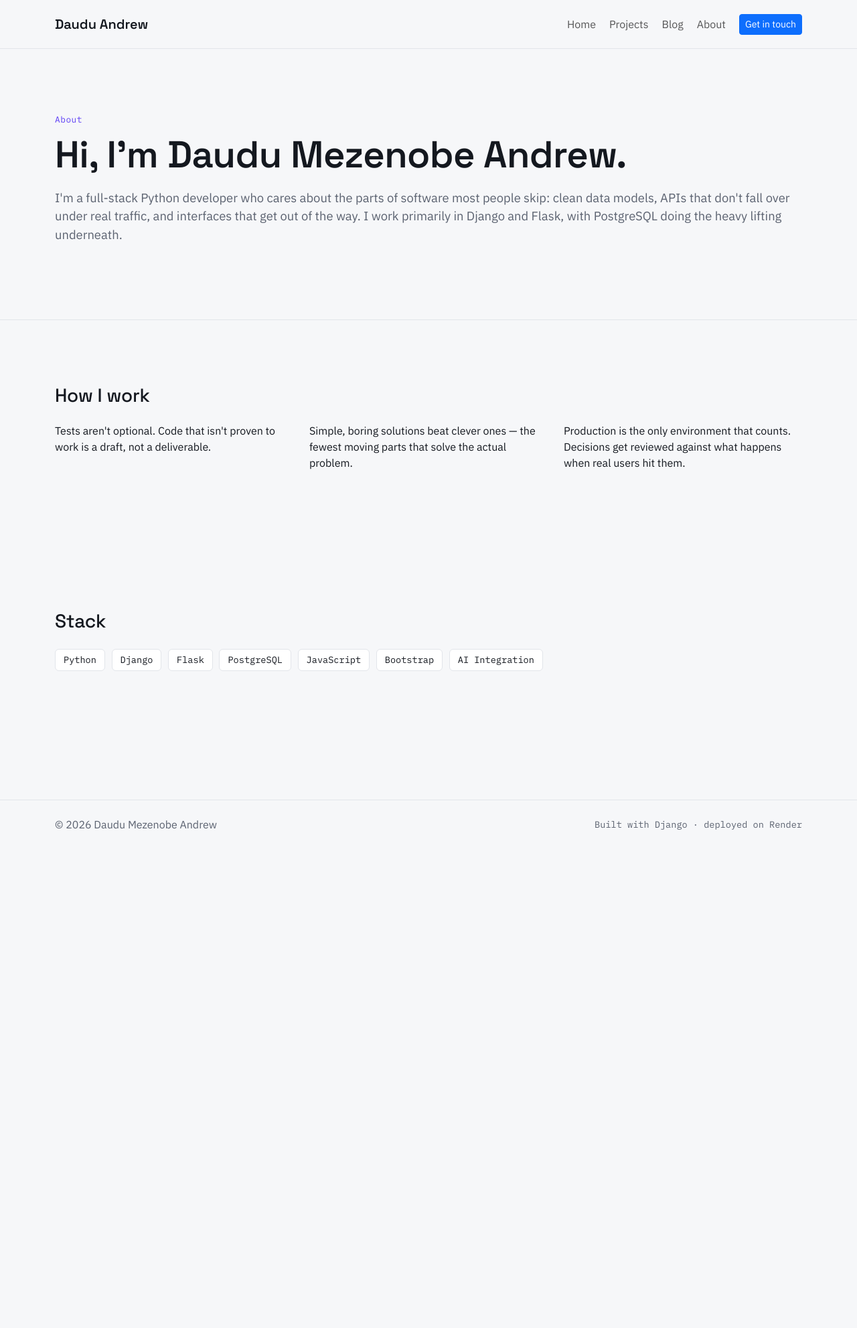
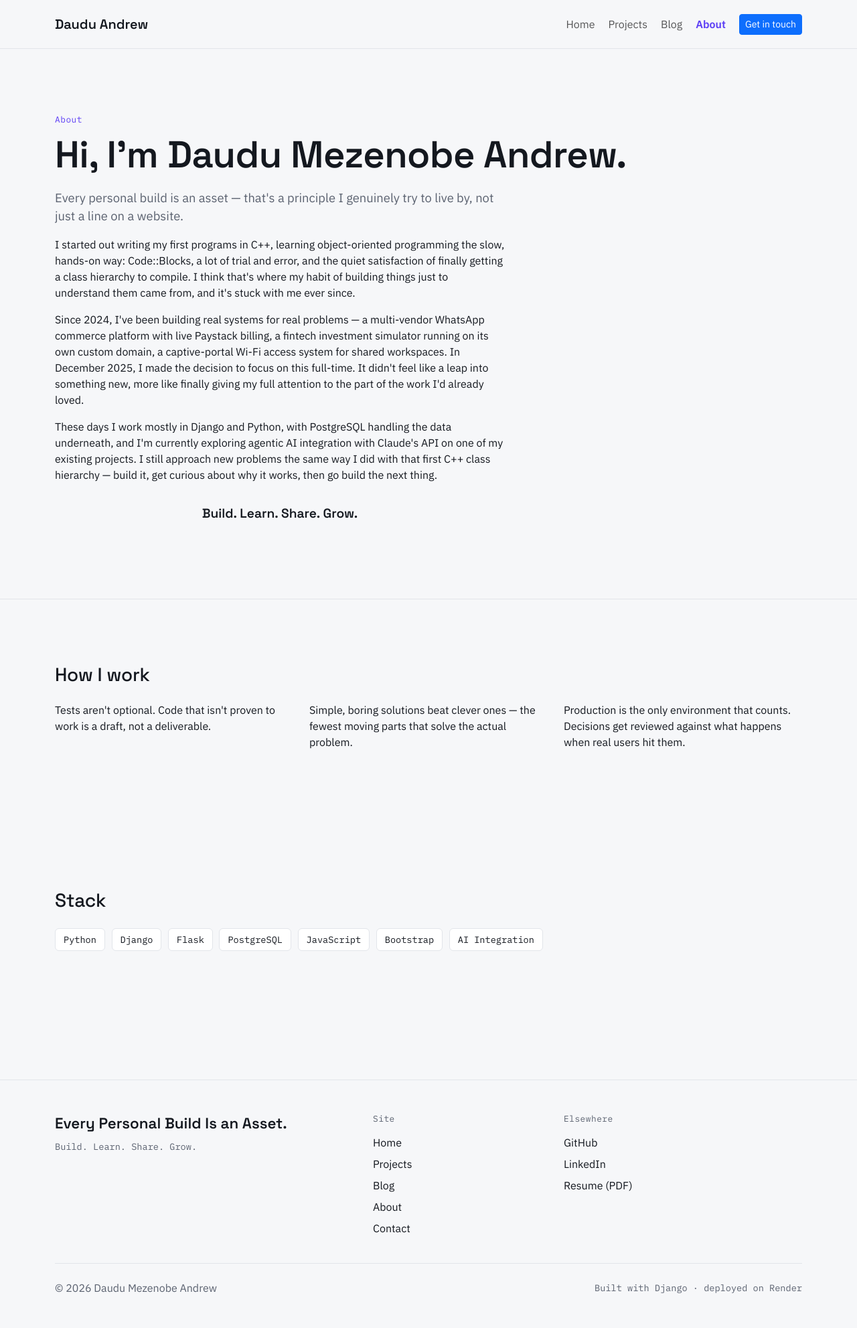
Before and after one commit to dauduandre-eng/portfolio, a Django app: page /about/ in a window 1280 px wide. Shown: the whole page at 67% size. Before the commit the page ends 1239 px from the top, so only its background shows below. Run offline with Django 5.2, Linux system fonts and the light colour scheme.

Commit message:
V1.1 Batch A: real About bio, footer with social links and resume, active/sticky nav

```diff
--- a/apps/core/context_processors.py
+++ b/apps/core/context_processors.py
@@ -5,3 +5,24 @@ def canonical_url(request):
     page even if someone arrived via ?utm_source=... tracking params.
     """
     return {"canonical_url": request.build_absolute_uri(request.path)}
+
+
+def active_nav(request):
+    """
+    A naive "does this URL match the current path" check breaks here:
+    Projects and Blog each have a list page AND detail pages that should
+    highlight the same nav item, so we match on the URL's app_name instead.
+    Home and About share the `core` app, so those two are matched on the
+    specific view name rather than the app, or being on About would
+    incorrectly also light up Home.
+    """
+    match = request.resolver_match
+    if match is None:
+        return {"active_nav": None}
+
+    if match.app_name == "core":
+        active = match.url_name  # "home" or "about"
+    else:
+        active = match.app_name  # "projects", "blog", "contact"
+
+    return {"active_nav": active}
--- a/apps/core/templates/core/about.html
+++ b/apps/core/templates/core/about.html
@@ -8,18 +8,39 @@
   <div class="container">
     <p class="eyebrow">About</p>
     <h1 class="display-headline">Hi, I'm Daudu Mezenobe Andrew.</h1>
-    <!-- TODO: replace this paragraph with your real background — current
-         role or availability, how long you've been building software, and
-         what pulled you toward backend/Python work specifically. Generic
-         placeholder copy below; nothing here is a claim about your actual
-         history yet. -->
-    <p class="lead">
-      I'm a full-stack Python developer who cares about the parts of
-      software most people skip: clean data models, APIs that don't fall
-      over under real traffic, and interfaces that get out of the way.
-      I work primarily in Django and Flask, with PostgreSQL doing the
-      heavy lifting underneath.
-    </p>
+    <div class="prose">
+      <p class="lead">
+        Every personal build is an asset — that's a principle I genuinely
+        try to live by, not just a line on a website.
+      </p>
+      <p>
+        I started out writing my first programs in C++, learning
+        object-oriented programming the slow, hands-on way: Code::Blocks,
+        a lot of trial and error, and the quiet satisfaction of finally
+        getting a class hierarchy to compile. I think that's where my
+        habit of building things just to understand them came from, and
+        it's stuck with me ever since.
+      </p>
+      <p>
+        Since 2024, I've been building real systems for real problems —
+        a multi-vendor WhatsApp commerce platform with live Paystack
+        billing, a fintech investment simulator running on its own custom
+        domain, a captive-portal Wi-Fi access system for shared
+        workspaces. In December 2025, I made the decision to focus on
+        this full-time. It didn't feel like a leap into something new,
+        more like finally giving my full attention to the part of the
+        work I'd already loved.
+      </p>
+      <p>
+        These days I work mostly in Django and Python, with PostgreSQL
+        handling the data underneath, and I'm currently exploring agentic
+        AI integration with Claude's API on one of my existing projects.
+        I still approach new problems the same way I did with that first
+        C++ class hierarchy — build it, get curious about why it works,
+        then go build the next thing.
+      </p>
+      <p class="philosophy-signoff">Build. Learn. Share. Grow.</p>
+    </div>
   </div>
 </section>
 
--- a/config/settings.py
+++ b/config/settings.py
@@ -129,6 +129,7 @@ TEMPLATES = [
                 "django.contrib.messages.context_processors.messages",
                 "apps.chat.context_processors.chat_enabled",
                 "apps.core.context_processors.canonical_url",
+                "apps.core.context_processors.active_nav",
             ],
         },
     },
--- a/static/css/main.css
+++ b/static/css/main.css
@@ -98,10 +98,27 @@ button:focus-visible,
   background: var(--color-paper);
 }
 
+/* z-index sits below the chat widget's 1050 (see .chat-widget) so the
+   widget always floats above the nav, never the reverse. */
+.site-header--sticky {
+  position: sticky;
+  top: 0;
+  z-index: 1020;
+}
+
 .navbar-brand {
   font-family: var(--font-display);
   font-weight: 600;
   color: var(--color-ink) !important;
+}
+
+/* Bootstrap's .nav-link.active exists but has no opinion on color in our
+   theme - this gives it one, using the same signal-violet accent as
+   links and buttons elsewhere, so "you are here" reads as obviously
+   intentional rather than a missed style. */
+.navbar-nav .nav-link.active {
+  color: var(--color-signal) !important;
+  font-weight: 600;
 }
 
 .hero,
@@ -130,6 +147,56 @@ button:focus-visible,
 .site-footer {
   border-top: 1px solid var(--color-rule);
   margin-top: var(--space-section);
+}
+
+.footer-philosophy {
+  font-family: var(--font-display);
+  font-size: 1.4rem;
+  font-weight: 600;
+  margin-bottom: 0.5rem;
+}
+
+.footer-heading {
+  font-family: var(--font-mono);
+  font-size: 0.8rem;
+  letter-spacing: 0.04em;
+  color: var(--color-mist);
+  margin-bottom: 0.9rem;
+}
+
+.footer-link-list {
+  list-style: none;
+  padding: 0;
+  margin: 0;
+  display: flex;
+  flex-direction: column;
+  gap: 0.5rem;
+}
+
+.footer-link-list a {
+  color: var(--color-ink);
+  text-decoration: none;
+}
+
+.footer-link-list a:hover {
+  color: var(--color-signal);
+}
+
+.footer-bottom {
+  border-top: 1px solid var(--color-rule);
+  margin-top: 2.5rem;
+  padding-top: 1.5rem;
+}
+
+/* The philosophy line that closes out the About page (see .prose) - a
+   bit larger and centered, distinct from ordinary body paragraphs so it
+   reads as a deliberate sign-off, not just the last sentence. */
+.philosophy-signoff {
+  font-family: var(--font-display);
+  font-weight: 600;
+  font-size: 1.2rem;
+  text-align: center;
+  margin-top: 2rem;
 }
 
 /* =========================================================================
--- a/templates/partials/footer.html
+++ b/templates/partials/footer.html
@@ -1,8 +1,39 @@
-<footer class="site-footer">
-  <div class="container d-flex flex-column flex-sm-row justify-content-between align-items-center gap-2 py-4">
-    <p class="mb-0 text-mist">&copy; {% now "Y" %} Daudu Mezenobe Andrew</p>
-    <p class="mb-0 text-mist" style="font-family: var(--font-mono); font-size: 0.85rem;">
-      Built with Django &middot; deployed on Render
-    </p>
+{% load static %}<footer class="site-footer">
+  <div class="container py-5">
+    <div class="row gy-4">
+      <div class="col-md-5">
+        <p class="footer-philosophy">Every Personal Build Is an Asset.</p>
+        <p class="text-mist mb-0" style="font-family: var(--font-mono); font-size: 0.85rem;">
+          Build. Learn. Share. Grow.
+        </p>
+      </div>
+
+      <div class="col-md-3">
+        <p class="footer-heading">Site</p>
+        <ul class="footer-link-list">
+          <li><a href="{% url 'core:home' %}">Home</a></li>
+          <li><a href="{% url 'projects:list' %}">Projects</a></li>
+          <li><a href="{% url 'blog:list' %}">Blog</a></li>
+          <li><a href="{% url 'core:about' %}">About</a></li>
+          <li><a href="{% url 'contact:contact' %}">Contact</a></li>
+        </ul>
+      </div>
+
+      <div class="col-md-4">
+        <p class="footer-heading">Elsewhere</p>
+        <ul class="footer-link-list">
+          <li><a href="https://github.com/dauduandre-eng" target="_blank" rel="noopener">GitHub</a></li>
+          <li><a href="https://linkedin.com/in/andrewdaudu" target="_blank" rel="noopener">LinkedIn</a></li>
+          <li><a href="{% static 'resume.pdf' %}" target="_blank" rel="noopener">Resume (PDF)</a></li>
+        </ul>
+      </div>
+    </div>
+
+    <div class="footer-bottom d-flex flex-column flex-sm-row justify-content-between align-items-center gap-2">
+      <p class="mb-0 text-mist">&copy; {% now "Y" %} Daudu Mezenobe Andrew</p>
+      <p class="mb-0 text-mist" style="font-family: var(--font-mono); font-size: 0.85rem;">
+        Built with Django &middot; deployed on Render
+      </p>
+    </div>
   </div>
 </footer>
--- a/templates/partials/navbar.html
+++ b/templates/partials/navbar.html
@@ -1,4 +1,4 @@
-<header class="site-header">
+<header class="site-header site-header--sticky">
   <nav class="navbar navbar-expand-md py-3">
     <div class="container">
       <a class="navbar-brand" href="{% url 'core:home' %}">Daudu Andrew</a>
@@ -10,18 +10,25 @@
       <div class="collapse navbar-collapse" id="navMain">
         <ul class="navbar-nav ms-auto align-items-md-center gap-md-1">
           <li class="nav-item">
-            <a class="nav-link" href="{% url 'core:home' %}">Home</a>
+            <a class="nav-link {% if active_nav == 'home' %}active{% endif %}"
+               {% if active_nav == 'home' %}aria-current="page"{% endif %}
+               href="{% url 'core:home' %}">Home</a>
           </li>
           <li class="nav-item">
-            <a class="nav-link" href="{% url 'projects:list' %}">Projects</a>
+            <a class="nav-link {% if active_nav == 'projects' %}active{% endif %}"
+               {% if active_nav == 'projects' %}aria-current="page"{% endif %}
+               href="{% url 'projects:list' %}">Projects</a>
           </li>
           <li class="nav-item">
-            <a class="nav-link" href="{% url 'blog:list' %}">Blog</a>
+            <a class="nav-link {% if active_nav == 'blog' %}active{% endif %}"
+               {% if active_nav == 'blog' %}aria-current="page"{% endif %}
+               href="{% url 'blog:list' %}">Blog</a>
           </li>
           <li class="nav-item">
-            <a class="nav-link" href="{% url 'core:about' %}">About</a>
+            <a class="nav-link {% if active_nav == 'about' %}active{% endif %}"
+               {% if active_nav == 'about' %}aria-current="page"{% endif %}
+               href="{% url 'core:about' %}">About</a>
           </li>
-          <!-- Contact form (Milestone 5) earns its own nav item once it exists. -->
           <li class="nav-item ms-md-2">
             <a class="btn btn-sm btn-primary" href="{% url 'contact:contact' %}">Get in touch</a>
           </li>
```
Also changed, not shown: apps/core/tests.py (+83 -0 lines), 1 other file.
